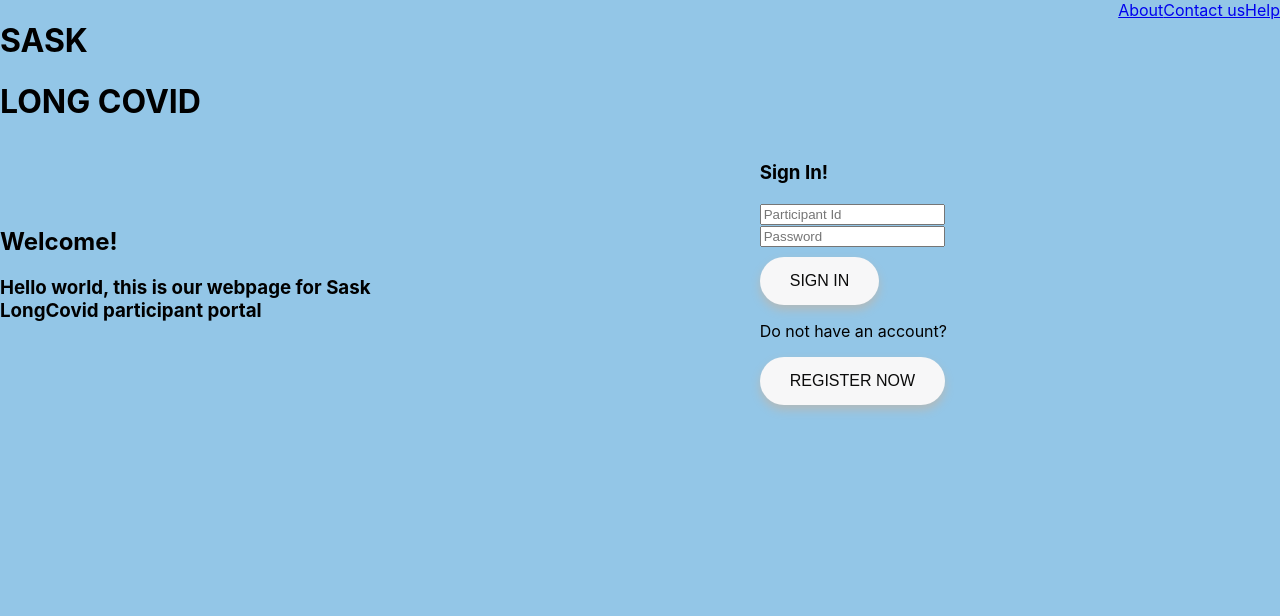
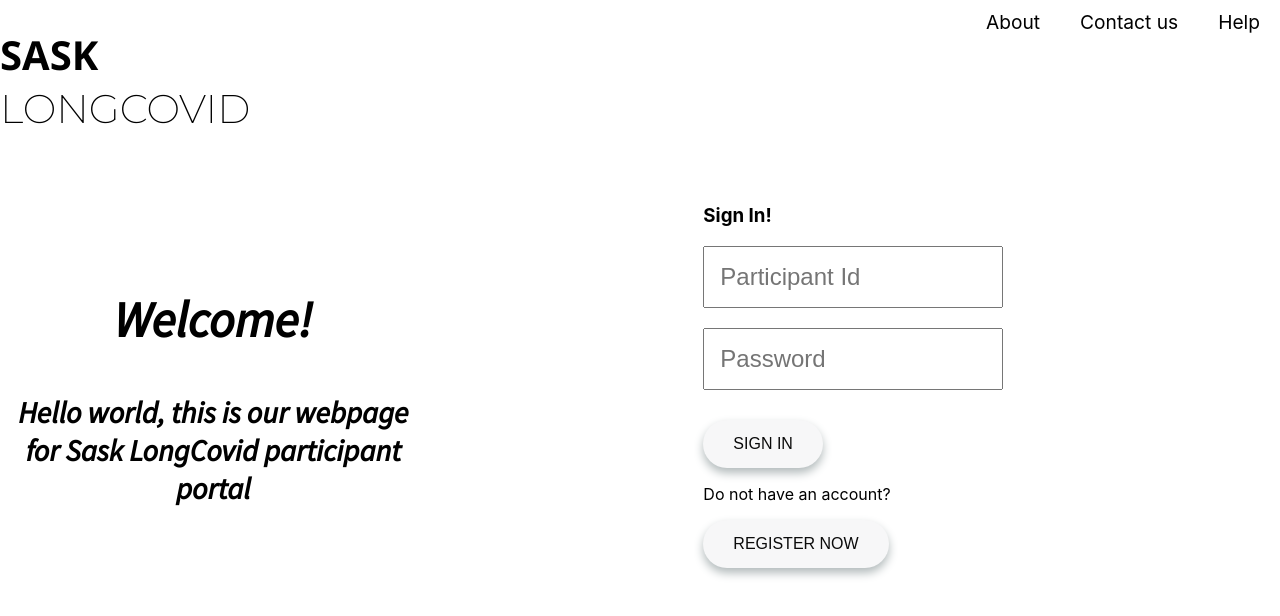
Before and after one commit to jeetagrawal21/Sask-Web-App, a React (Create React App) app in the folder app/: page / in a window 1280 px wide. Shown: the top 616 px of the page. Built offline with nearby package versions, Linux system fonts and the light colour scheme.

Commit message:
style navbar and welcome text on home page

```diff
--- a/app/src/App.css
+++ b/app/src/App.css
@@ -1,5 +1,7 @@
+@import url('https://fonts.googleapis.com/css2?family=Montserrat:wght@200&family=Open+Sans:ital,wght@0,700;1,400&family=Source+Sans+Pro:ital@1&display=swap');
+
 body{
-  background-color: #93C6E7;
+  background-color: #fff;
 }
 
 .container {
@@ -8,5 +10,16 @@ body{
   align-items: center;
 }
 .welcome-message{
-    width: 50%
+  padding-top: 30px;
+    width: 50%;
+    font-family: 'Source Sans Pro', sans-serif;
+    text-align: center;
+
 }
+.welcome-text-heading{
+  font-size: 50px;
+
+}
+.welcome-text-body{
+  font-size: 30px;
+}
--- a/app/src/App.tsx
+++ b/app/src/App.tsx
@@ -4,6 +4,7 @@ import { BrowserRouter as Router, Route, Routes } from "react-router-dom";
 import './App.css';
 import WelcomePage from "./pages/welcomePage"
 import Register from "./AppRegisterPage"
+// import 'bootstrap/dist/css/bootstrap.min.css';
 
 
 
@@ -18,6 +19,7 @@ function App() {
 
     </Routes>
   </Router>
+
   );
 
 
--- a/app/src/components/header.tsx
+++ b/app/src/components/header.tsx
@@ -2,8 +2,8 @@ function Header(){
     return(
         <div>
             <div>
-                <h1>SASK</h1>
-                <h1>LONG COVID</h1>
+                <h1 className="sask-text">SASK</h1>
+                <h1 className="longcovid-text">LONGCOVID</h1>
             </div>
 
         </div>
--- a/app/src/components/navbar.tsx
+++ b/app/src/components/navbar.tsx
@@ -3,10 +3,10 @@ import '../stylings/navbar.css';
 
 function Navbar() {
   return (
-    <nav className="navbar">
-      <a href="#">About</a>
-      <a href="#">Contact us</a>
-      <a href="#">Help</a>
+    <nav className="navbar navbar-expand-lg navbar-light bg-light">
+      <a className="nav-link" href="#">About</a>
+      <a className="nav-link" href="#">Contact us</a>
+      <a className="nav-link" href="#">Help</a>
     </nav>
   );
 }
--- a/app/src/pages/welcomePage.tsx
+++ b/app/src/pages/welcomePage.tsx
@@ -7,14 +7,15 @@ import Navbar from "../components/navbar";
 
 function WelcomePage() {
   return (
+
     <div className="App">
 
           <Header/>
           <Navbar/>
           <div className="container">
           <div className="welcome-message">
-            <h2>Welcome!</h2>
-            <h3>Hello world, this is our webpage for Sask LongCovid participant portal</h3>
+            <h2 className="welcome-text-heading">Welcome!</h2>
+            <h3 className="welcome-text-body">Hello world, this is our webpage for Sask LongCovid participant portal</h3>
           </div>
           <SignIn/>
           </div>
@@ -22,6 +23,7 @@ function WelcomePage() {
 
     </div>
 
+
   );
 }
 
--- a/app/src/stylings/signin.css
+++ b/app/src/stylings/signin.css
@@ -1,3 +1,16 @@
+.Auth-form {
+    width: 300px;
+    padding: 50px;
+    margin: auto;
+  }
+
+  .input-fields {
+    width: 100%;
+    padding: 15px;
+    font-size: 1.5rem;
+    margin-bottom: 20px;
+    box-sizing: border-box;
+  }
 
 .button-div{
     padding-top: 10px;
```
Also changed, not shown: app/package.json (+7 -6 lines), 1 other file (tests, documents, lock files or other folders).
